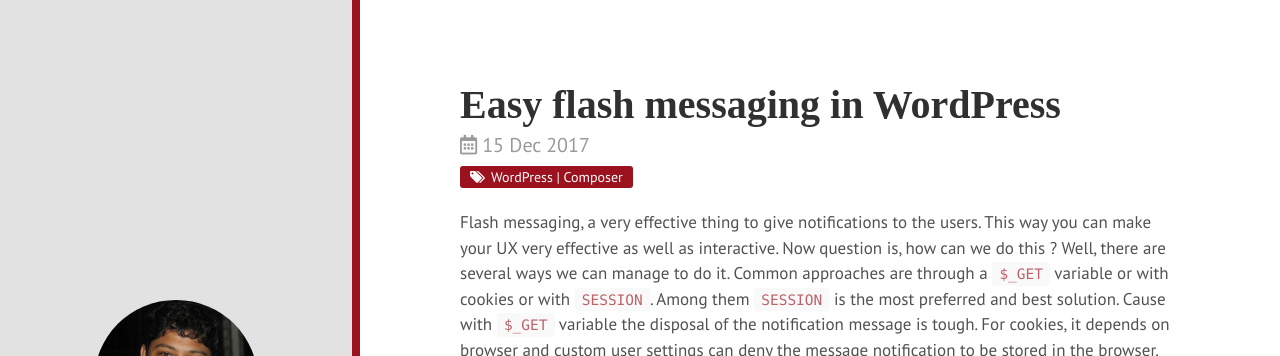
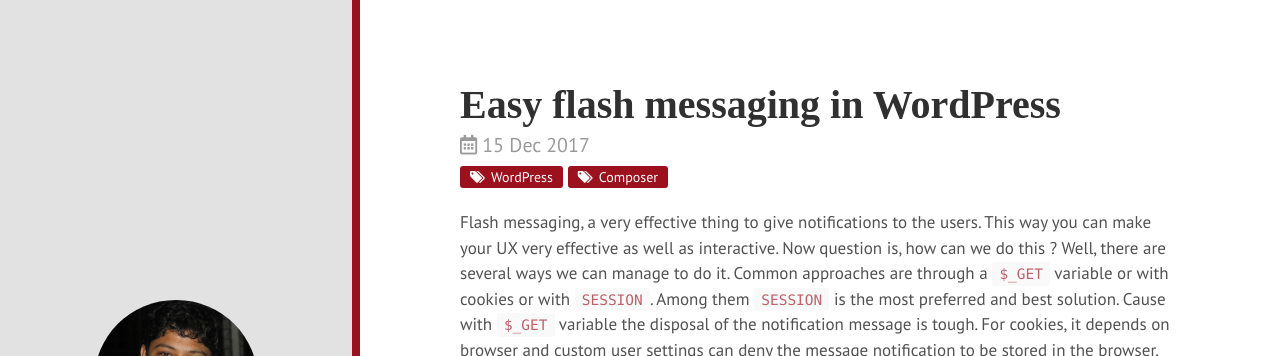
Before and after one commit to khanrn/codemascot.github.io, a Jekyll site: the page built from _posts/2017-12-15-easy-flash-messaging-in-wordpress.md, in a window 1280 px wide and 900 px high. Shown: the top 356 px of the window. Built offline with Jekyll 4.4.1, drawn with Linux system fonts in a browser that asks for light colours; nearby versions of some CDN libraries; some web fonts are replaced; Markdown is read by kramdown in place of the engine named in the settings.

Commit message:
Post Template Updated

```diff
--- a/_layouts/post.html
+++ b/_layouts/post.html
@@ -6,7 +6,7 @@
   <h1 class="post-title">{{ page.title }}</h1>
   <span class="post-date">{{ page.date | date_to_string }}</span>
   {% unless page.topics == empty %}
-  <div class="categories"><span>{{ page.topics }}</span></div>
+  <div class="categories"><span>{{ page.topics | split: " | " | join: "</span><span>" }}</span></div>
   {% endunless %}
   {{ content }}
 </div>
```
